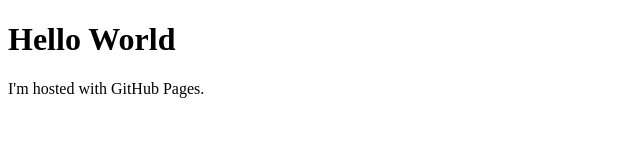
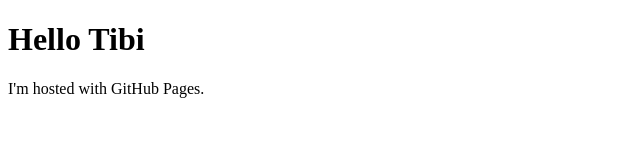
Before and after one commit to tutanflo/bluehouse, a plain HTML site: page index.html in a window 1280 px wide. Shown: the full height of the page, 0-640 px from the left. Drawn offline with Linux system fonts and the light colour scheme.

Commit message:
Update index.html

```diff
--- a/index.html
+++ b/index.html
@@ -1,7 +1,7 @@
 <!DOCTYPE html>
 <html>
 <body>
-<h1>Hello World</h1>
+<h1>Hello Tibi</h1>
 <p>I'm hosted with GitHub Pages.</p>
 </body>
 </html>
```
